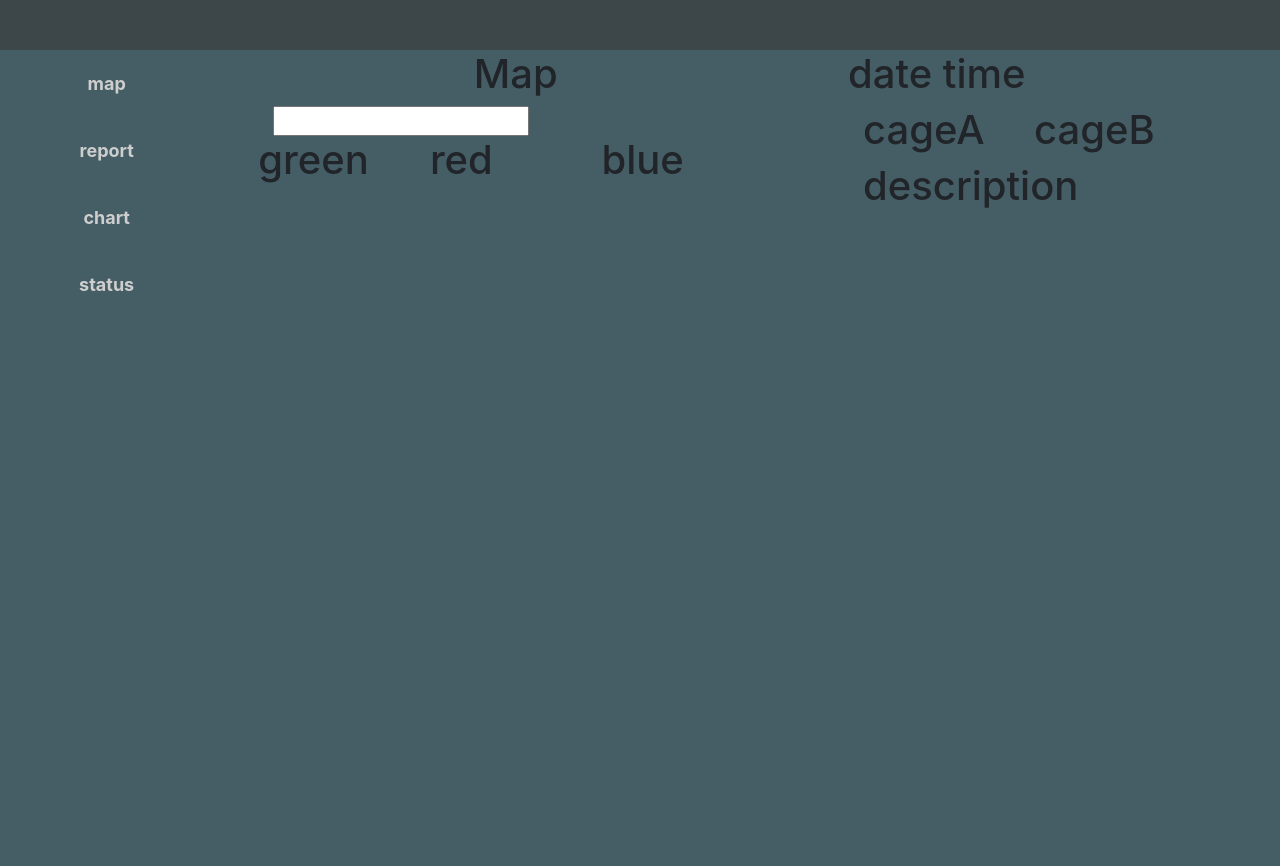
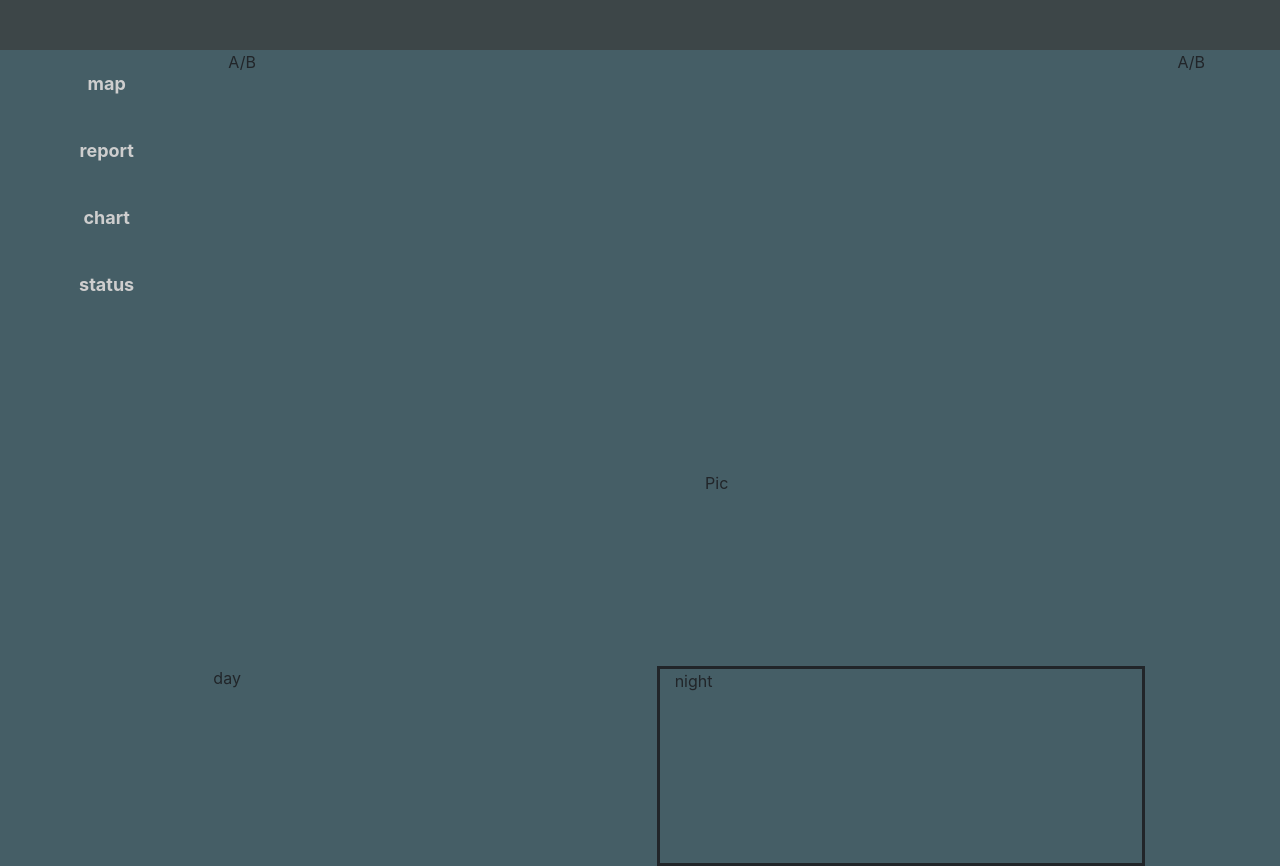
Before and after one commit to Phophism/cmzoo, a CodeIgniter app: page /cmzoo/ in a window 1280 px wide. Run offline with CodeIgniter, Linux system fonts and the light colour scheme; some libraries are stand-ins or nearby versions.

Commit message:
update status & create daynight
- change activity time to second
- create daynight layout

```diff
--- a/application/config/routes.php
+++ b/application/config/routes.php
@@ -49,6 +49,6 @@ defined('BASEPATH') OR exit('No direct script access allowed');
 | Examples:	my-controller/index	-> my_controller/index
 |		my-controller/my-method	-> my_controller/my_method
 */
-$route['default_controller'] = 'Map';
+$route['default_controller'] = 'Daynight';
 $route['404_override'] = '';
 $route['translate_uri_dashes'] = FALSE;
--- a/application/controllers/Animal_log.php
+++ b/application/controllers/Animal_log.php
@@ -2,6 +2,8 @@
 defined('BASEPATH') OR exit('No direct script access allowed');
 
 class Animal_log extends CI_Controller {
+
+	// เปลี่ยน url ของ method Httpget() ใน sensor จาก httpget?...  เป็น add?...
 
 	public function add(){
 		$nodeId = $this->input->get('nodeId'); // receive nodeId from url parameter
--- /dev/null
+++ b/application/controllers/Daynight.php
@@ -0,0 +1,12 @@
+<?php
+defined('BASEPATH') OR exit('No direct script access allowed');
+
+class Daynight extends CI_Controller {
+
+	public function index(){
+		$this->load->model('animal_log_model');
+
+		$this->load->view('_daynight');
+	}
+
+}
--- a/application/models/animal_log_model.php
+++ b/application/models/animal_log_model.php
@@ -8,10 +8,9 @@
             return $this->db->get('animal_log')->result();
         }
 
-
     /*    "http://teng.thai2biz.net/cmzoo/datain.php?sensor_id=" + nodeId + "&light_intensity=" + LI
             + "&temperatureC=" + C + "&temperatureF=" + F + "&duration=" + Dur + "&humidity=" + Humid ;
-*/
+    */
 
         public function add($nodeId,$lightIntensity,$temperatureC,$temperatureF,$humidity,$duration){
 
--- /dev/null
+++ b/application/views/_daynight.php
@@ -0,0 +1,46 @@
+<?php
+defined('BASEPATH') OR exit('No direct script access allowed');
+		$this->load->view('layouts/head', array('title' => "Report"));
+		$this->load->view('layouts/body_layout_1');
+		$this->load->view('layouts/header');
+		$this->load->view('layouts/menu');
+?>
+
+    <div class="col-lg-10 row">
+
+        <!-- selector -->
+        <div class="col-lg-12 row" style=" height: 80px">
+            <!-- cage A / b  -->
+            <div class="col-lg-6">
+                <a>A/B</a>
+            </div>
+            <!-- datepicker -->
+            <div class="col-lg-6" style="text-align:right;" >
+                <a>A/B</a>
+            </div>
+        </div>
+
+        <!-- detail part -->
+        <div class="col-lg-12 row" >
+            <!-- sun and moon pic -->
+            <div class="col-lg-12" style="text-align:center;">
+                <a>Pic</a>
+            </div>
+            <!-- deatails -->
+            <div class="col-lg-12 row" >
+                <!-- day -->
+                <div class="col-lg-6 row">
+                <a>day</a>
+                </div>
+                <!-- night -->
+                <div class="col-lg-6 row" style="border-style:solid;">
+                <a>night</a>
+                </div>
+            </div>
+        </div>
+
+    </div>
+
+<?php
+	$this->load->view('layouts/body_layout_2');
+?>
--- a/application/views/_sensorstatus.php
+++ b/application/views/_sensorstatus.php
@@ -15,7 +15,7 @@ defined('BASEPATH') OR exit('No direct script access allowed');
 				<div class="card-body">
 					<div class="row-fluid">
 						<div class="col-lg-12">
-							<a>Current Time</a>
+							<a>Current Time : </a> <?php echo date("M d, Y H:i:s"); ?>
 						</div>
 						<div class="col-lg-12">
 							<table class="table">
```
Also changed, not shown: application/controllers/Map.php (+0 -15 lines), application/controllers/Sensor.php (+3 -17 lines), application/models/sensor_model.php (+21 -1 lines).
